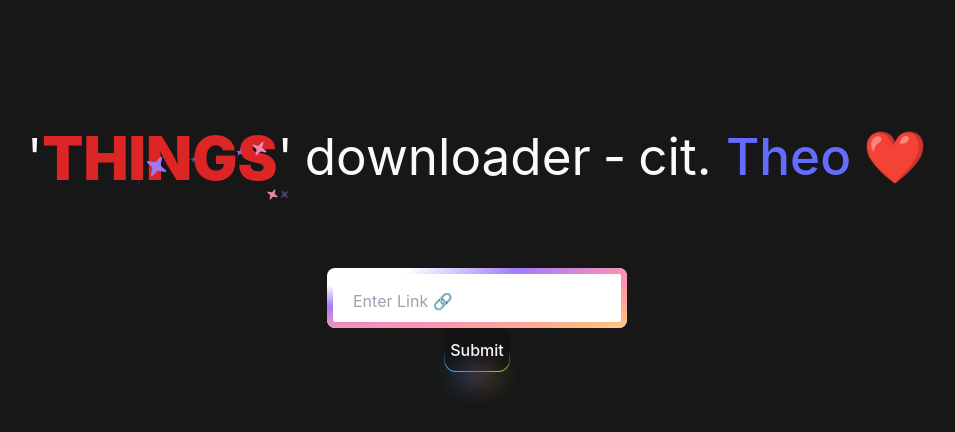
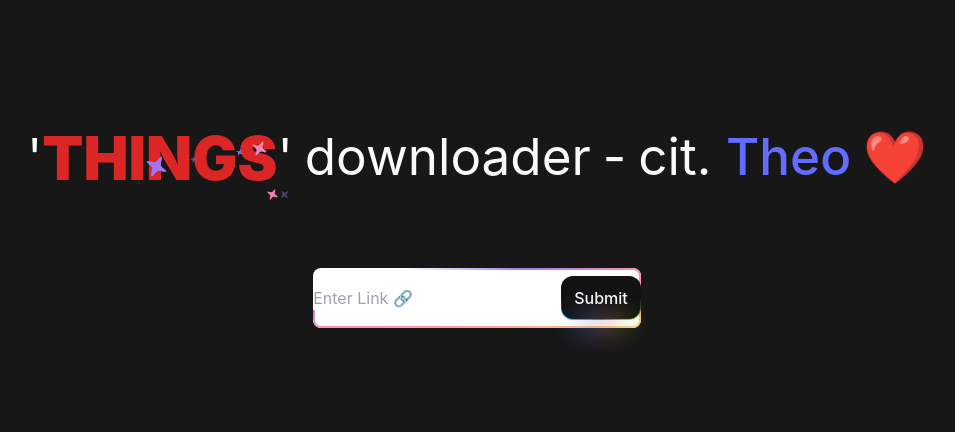
Before and after one commit to develhope/FS30-Team1-Project2, a React (Vite) app: page / in a window 1280 px wide. Shown: the top 432 px of the page, without its empty margins (163-1118 px from the left). Built offline with nearby package versions, Linux system fonts and the light colour scheme.

Commit message:
swapped rainbow button for general button

```diff
--- a/src/components/searchBox/SearchBox.tsx
+++ b/src/components/searchBox/SearchBox.tsx
@@ -1,43 +1,30 @@
-import { Input } from "@/components/ui/input";
-import ShineBorder from "@/components/ui/shine-border";
-import { RainbowButton } from "../ui/rainbow-button";
-import { useState } from "react";
+import ShineBorder from '@/components/ui/shine-border';
+import { RainbowButton } from '../ui/rainbow-button';
+import { useState } from 'react';
+import GeneralButton from '@/shared/components/generalButton/GeneralButton';
 
-
-
-
-
-
-
-
-const SearchBox : React.FC = () => {
-    const [search, setSearch] = useState('');
-    return(
-
-        <>
-
-        <div className="flex justify-center mt-20 flex-col items-center">
-        <ShineBorder color={["#A07CFE", "#FE8FB5", "#FFBE7B"]} borderWidth={6}
+const SearchBox: React.FC = () => {
+  const [search, setSearch] = useState('');
+  return (
+    <>
+      <div className="flex justify-center mt-20 flex-col items-center">
+        <ShineBorder
+          className="flex p-0"
+          color={['#A07CFE', '#FE8FB5', '#FFBE7B']}
+          borderWidth={2}
         >
-            {/* <Input type="text" placeholder="Enter Link 🔗"/> */}
-          <input className="z-10" type="text" placeholder="Enter Link 🔗" value={search} onChange={(event)=> setSearch(event.target.value)}/>
+          <input
+            className="z-10"
+            type="text"
+            placeholder="Enter Link 🔗"
+            value={search}
+            onChange={(event) => setSearch(event.target.value)}
+          />
+          <GeneralButton>Submit</GeneralButton>
         </ShineBorder>
-        <RainbowButton className="w-10 ">Submit</RainbowButton>
-
-
-        </div>
-
-
-
-
-
-        </>
-
-
-
-
-    )
-
-}
+      </div>
+    </>
+  );
+};
 
 export default SearchBox;
```
